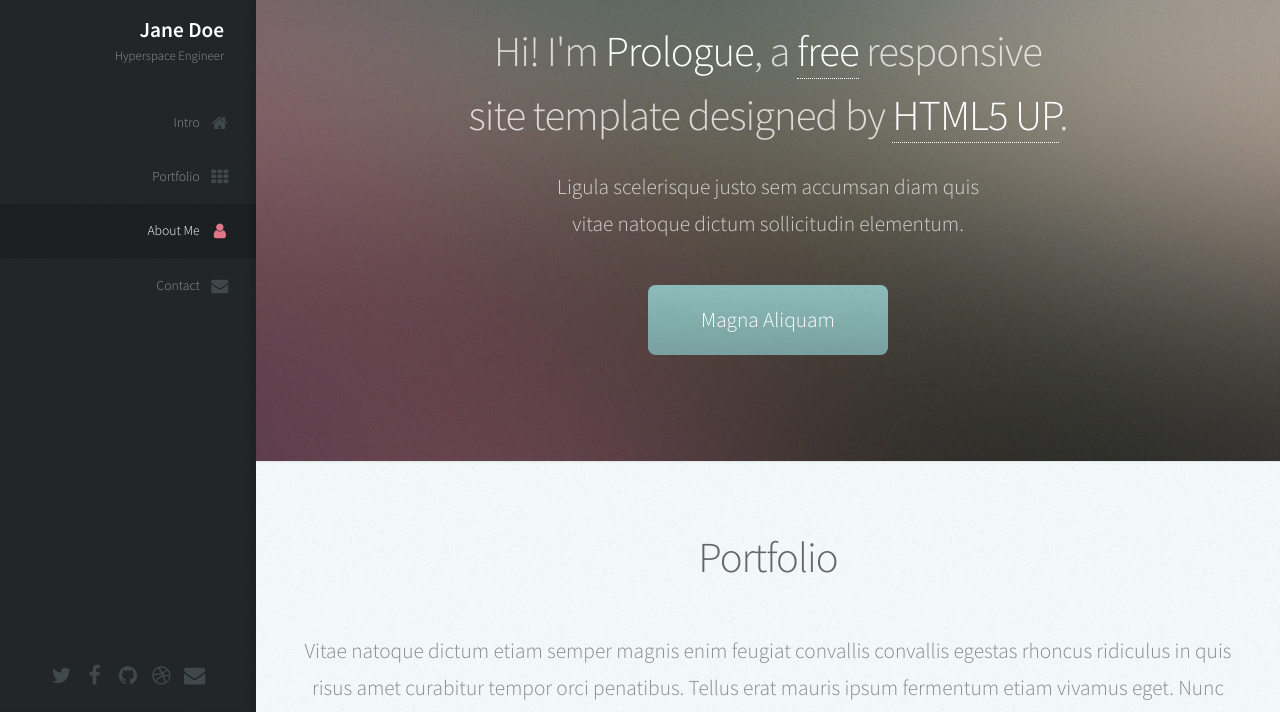
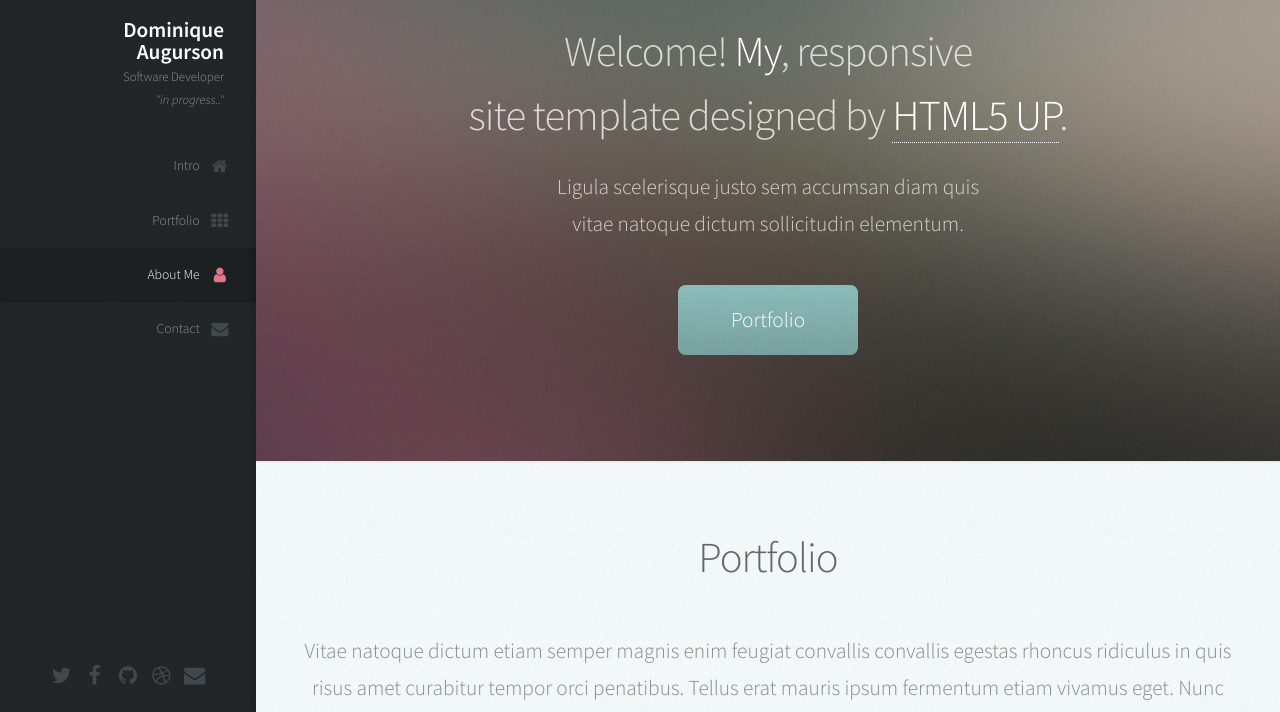
Before and after one commit to d9zero/Portfolio, a website: page public/index.html in a window 1280 px wide. Shown: the part 88-800 px from the top of the page. Drawn offline with Linux system fonts and the light colour scheme.

Commit message:
setup complete

```diff
--- a/package.json
+++ b/package.json
@@ -18,6 +18,7 @@
   },
   "homepage": "https://github.com/d9zero/portfolio#readme",
   "dependencies": {
+    "dotenv": "^8.2.0",
     "express": "^4.17.1"
   }
 }
--- a/public/index.html
+++ b/public/index.html
@@ -21,8 +21,9 @@
 					<!-- Logo -->
 						<div id="logo">
 							<span class="image avatar48"><img src="images/avatar.jpg" alt="" /></span>
-							<h1 id="title">Jane Doe</h1>
-							<p>Hyperspace Engineer</p>
+							<h1 id="title">Dominique Augurson</h1>
+							<p>Software Developer</p>
+							<p><i>"in progress.."</i></p>
 						</div>
 
 					<!-- Nav -->
@@ -60,14 +61,14 @@
 						<div class="container">
 
 							<header>
-								<h2 class="alt">Hi! I'm <strong>Prologue</strong>, a <a href="http://html5up.net/license">free</a> responsive<br />
+								<h2 class="alt">Welcome! <strong>My</strong>,  responsive<br />
 								site template designed by <a href="http://html5up.net">HTML5 UP</a>.</h2>
 								<p>Ligula scelerisque justo sem accumsan diam quis<br />
 								vitae natoque dictum sollicitudin elementum.</p>
 							</header>
 
 							<footer>
-								<a href="#portfolio" class="button scrolly">Magna Aliquam</a>
+								<a href="#portfolio" class="button scrolly">Portfolio</a>
 							</footer>
 
 						</div>
--- a/server.js
+++ b/server.js
@@ -1,8 +1,11 @@
+'use strict';
+
+require('dotenv').config();
 const PORT = process.env.PORT;
 const express = require('express')
 const app = express()
 
-require('dotenv').config();
+
 
 app.use(express.static('./public'));
 
```
Also changed, not shown: 1 other file.
